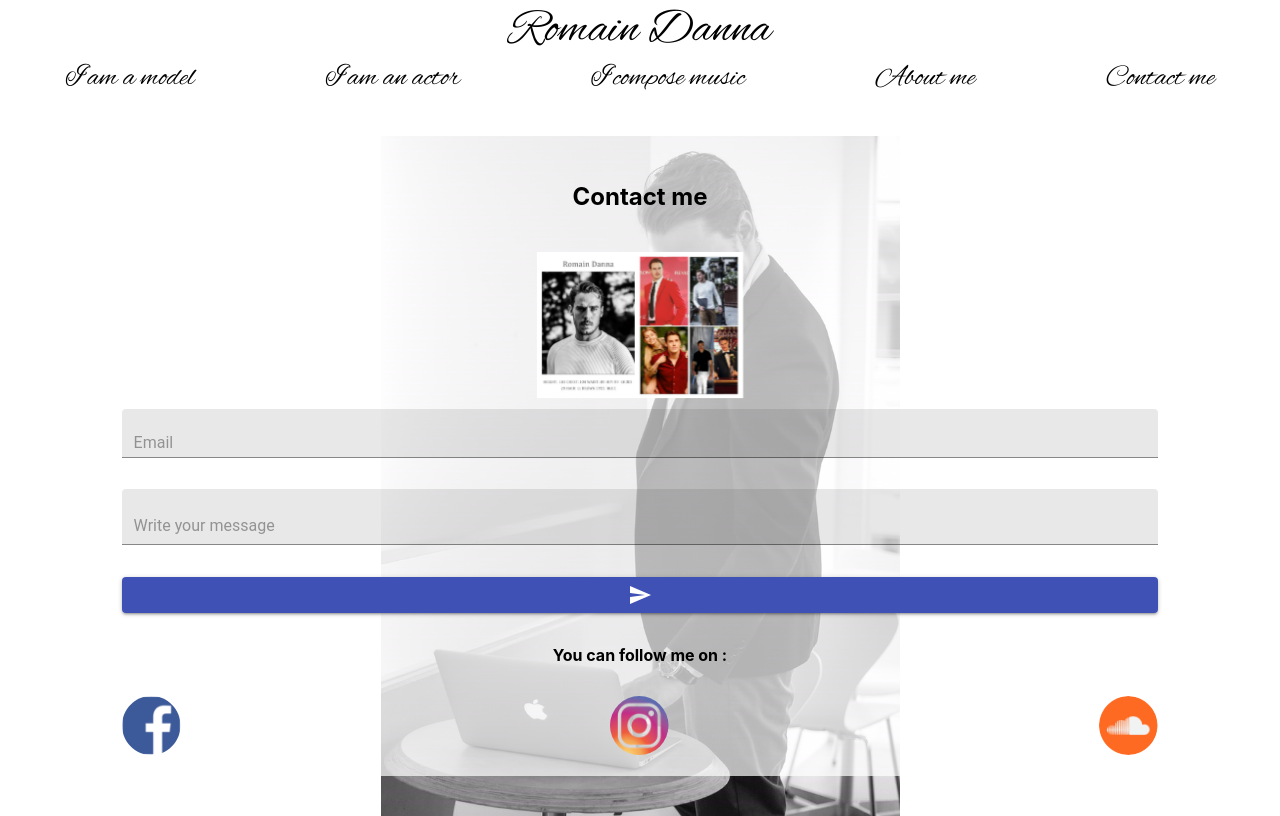
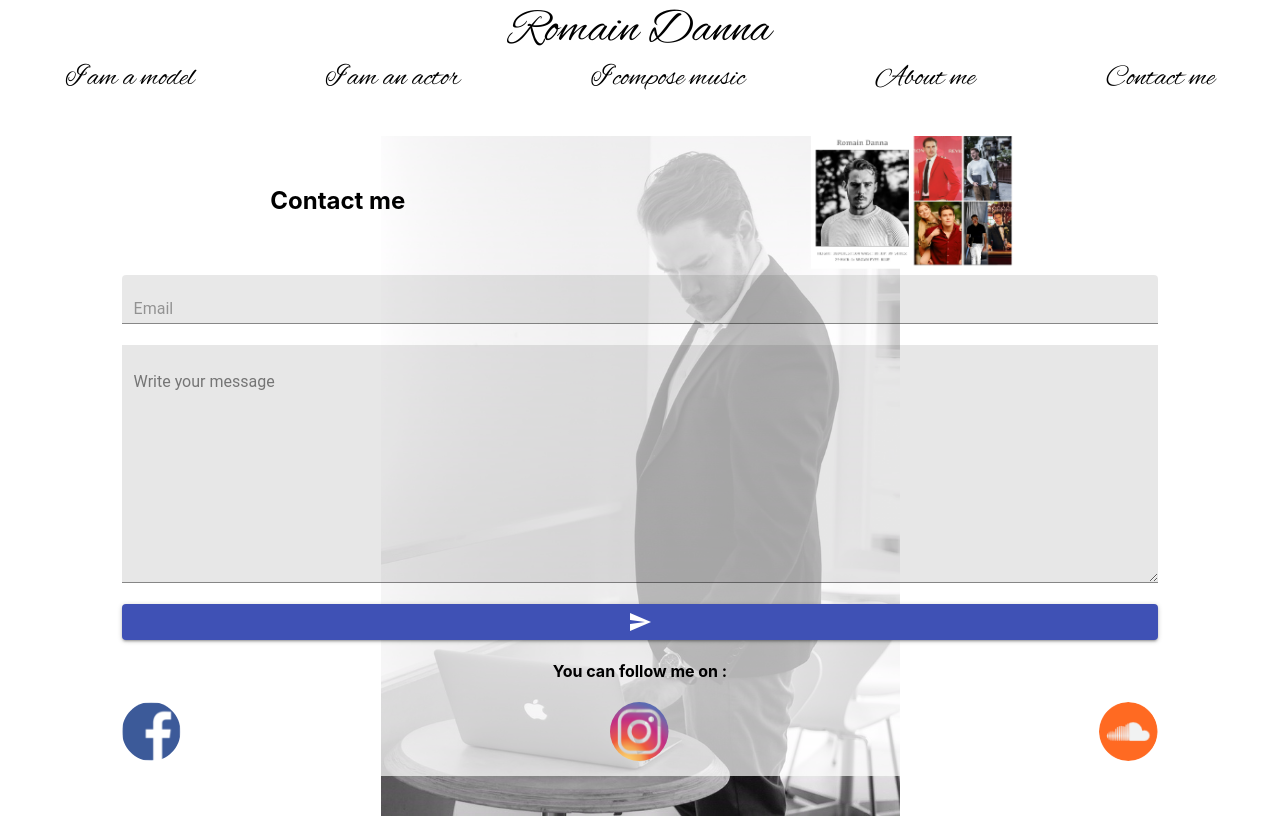
Before and after one commit to monchansuzuki/romain, a React (Create React App) app: page /contact in a window 1280 px wide. Built offline with nearby package versions, Linux system fonts and the light colour scheme; no server answers; what react-window-size would draw is missing.

Commit message:
Last change

```diff
--- a/src/App.css
+++ b/src/App.css
@@ -21,9 +21,24 @@
 *{
   margin: 0;
 }
+.text-area{
+    height: 25vh;
+    background: rgba(22,22,22,0.1);
+    border: none;
+    border-bottom: 1px solid rgba(0, 0, 0, 0.42);
+    transition: border-bottom-color 200ms cubic-bezier(0.4, 0, 0.2, 1) 0ms;
+    font: inherit;
+    padding: 27px 12px 10px;
+    font-family: "Roboto", "Helvetica", "Arial", sans-serif;
+    font-size: 1rem;
+    color: rgba(0, 0, 0, 0.87);
+    cursor: text;
+}
 .select{
+    margin-top: 2%;
   width: 70vw;
   margin: 2%;
+    padding: 2%;
     background-color: white;
     border-radius: 4px;
 }
@@ -39,3 +54,9 @@ h1 , h2,span{
 .social{
     width: 90%;
 }
+.title{
+    display: flex;
+    justify-content: space-around;
+    align-items: center;
+    width: 100%;
+}
--- a/src/Component/Actor.js
+++ b/src/Component/Actor.js
@@ -36,8 +36,7 @@ class Actor extends Component{
         <Banner>
             <VideoVimeo video={292412888}
                         autoplay={false}
-                        width={this.getWindowWidth()-40}
-                        height={this.getWindowHeight()}
+                        width={this.getWindowWidth()*0.8}
             />
 
             <Indice>see more</Indice>
--- a/src/Component/Contact.js
+++ b/src/Component/Contact.js
@@ -12,28 +12,27 @@ const Contact = (props) => {
     return (
         <ContactContainer>
             <Box>
+                <div className='title'>
                 <Tittle>Contact me</Tittle>
                 <Composite src={CompositeImage} onClick={props.HandleOpen} isOpen={props.Contact.open}/>
-                <Form>
+                </div>
+                <Form action="mailto:romainpro.danna@gmail.com" method="post" enctype="text/plain">
                     <Input
                     type="email"
+                    name='MAIL'
                     placeholder="Email"
                     margin="dense"
                     fullWidth={true}/>
-                    <Input
-                        type="email"
-                        placeholder="Write your message"
-                        margin="dense"
-                        label="Multiline"
-                        multiline
-                        fullWidth={true}
-                        rows="4"
-                        variant="outlined"
-                        className="input"
+                    <textarea
+                        name='MESSAGE'
+                        className='text-area'
+                        placeholder='Write your message'
+
                     />
                     <Btn
                         color="primary"
                         variant="contained"
+                        type='submit'
                         >
                         <Icon >send</Icon>
                     </Btn>
--- a/src/Style/ContactStyle.js
+++ b/src/Style/ContactStyle.js
@@ -28,6 +28,7 @@ export const ContactContainer = styled.section`
     background-position: center;
     display: flex;
     flex-direction: column;
+    z-index: 5;
     align-items: center;
     justify-content: center;
     @media only screen and (min-width: 1280px){
@@ -56,9 +57,11 @@ export const Tittle = styled.h2`
     margin-bottom: 4%;
     `
 export const Composite = styled.img`
-    width: ${props=>props.isOpen?('100vw'):('15vw')};
+    width: ${props=>props.isOpen?('90vw'):('10vw')};
+    height: ${props=>props.isOpen?('auto'):('10vw')};;
     position: ${props=>props.isOpen?('absolute'):('static')};
-    left: 0;
+    left: 5vw;
+    top: 15vh;
     right: 0;
     transition: all 400ms;
     z-index: 1;
```
